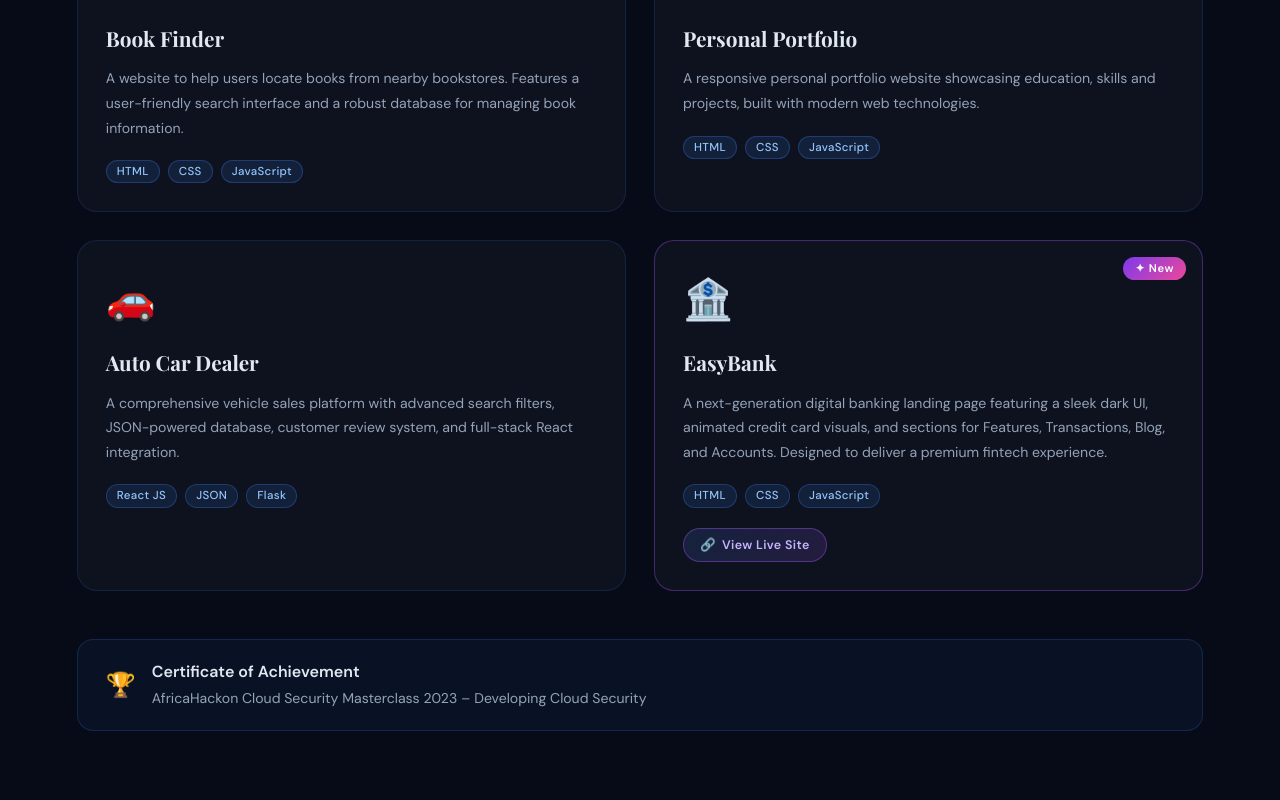
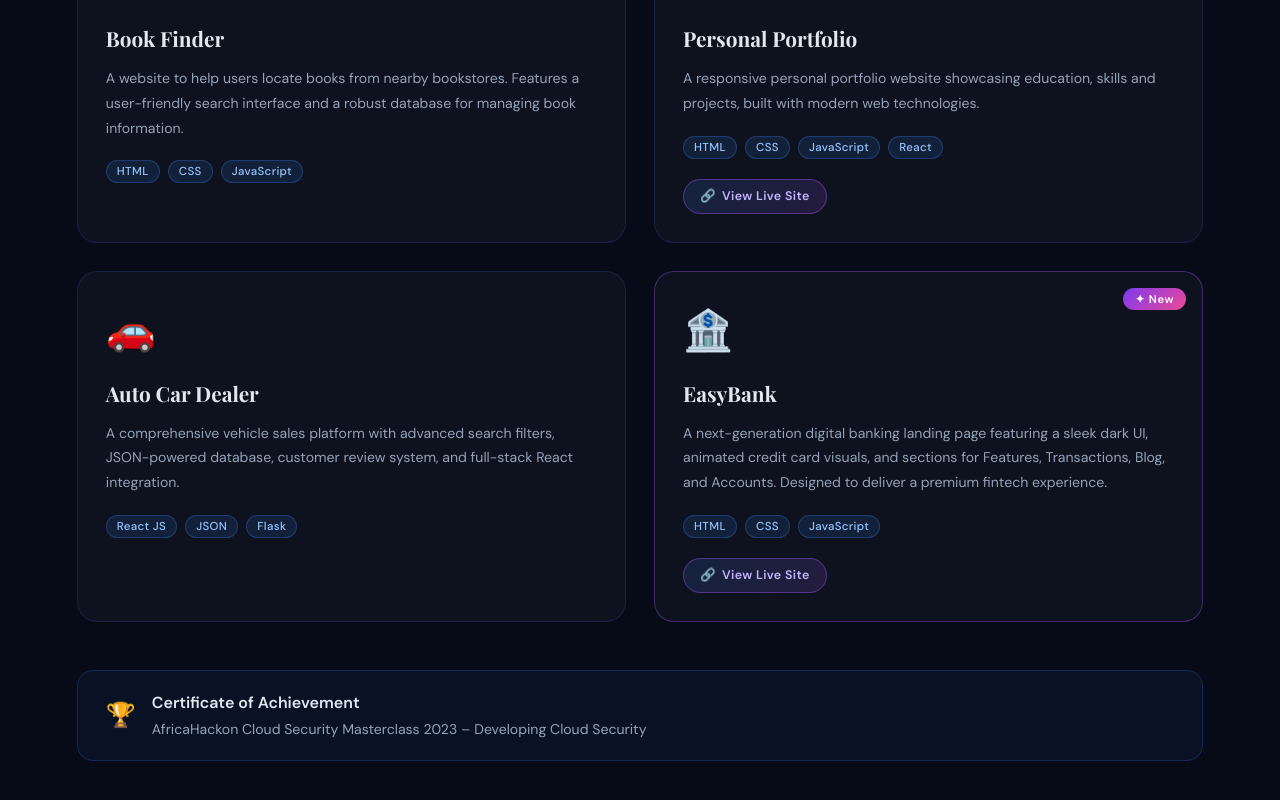
Before and after one commit to tedkelvin19/kelvin-Portfolio, a React (Create React App) app: page / in a window 1280 px wide. Shown: the part 3698-4498 px from the top of the page. Built offline with nearby package versions, Linux system fonts and the light colour scheme.

Commit message:
added live link to my portfolio project

```diff
--- a/src/App.jsx
+++ b/src/App.jsx
@@ -24,8 +24,9 @@ const PROJECTS = [
   {
     title: "Personal Portfolio",
     desc: "A responsive personal portfolio website showcasing education, skills and projects, built with modern web technologies.",
-    tech: ["HTML", "CSS", "JavaScript"],
+    tech: ["HTML", "CSS", "JavaScript","React"],
     icon: "🗂️",
+    link: "https://kelvin-portfolio-hucb-git-main-ted-kelvins-projects.vercel.app/"
   },
   {
     title: "Auto Car Dealer",
```
